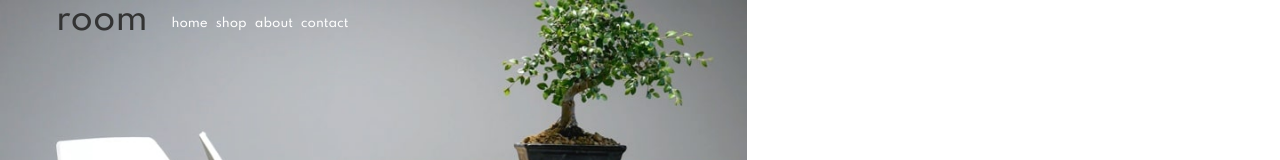
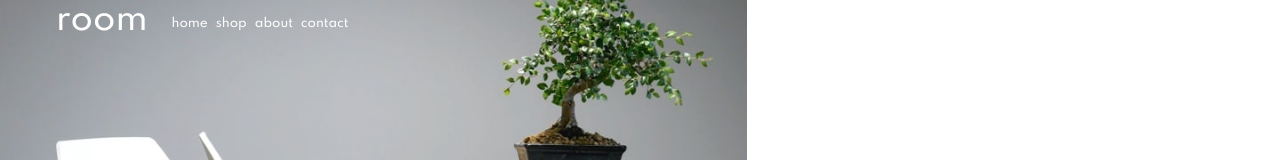
Before and after one commit to crutchbandicoot/room-website, a React (Create React App) app: page / in a window 1280 px wide. Shown: the top 160 px of the page. Built offline with nearby package versions, Linux system fonts and the light colour scheme.

Commit message:
fixed css styling from bleeding into other components, added gsap animation library, removed unecesaary code in the hero component, moved data from app component to hero component

```diff
--- a/package.json
+++ b/package.json
@@ -15,6 +15,7 @@
     "node-sass": "^6.0.1",
     "react": "^17.0.2",
     "react-dom": "^17.0.2",
+    "react-gsap": "^3.2.1",
     "react-jss": "^10.7.1",
     "react-router-dom": "^5.2.0",
     "react-scripts": "4.0.3",
--- a/src/App.tsx
+++ b/src/App.tsx
@@ -1,46 +1,14 @@
 import React from "react";
 import "./App.scss";
-import arrow from "./assets/icons/icon-arrow.svg";
-import left from "./assets/icons/icon-angle-left.svg";
-import right from "./assets/icons/icon-angle-right.svg";
-import Desktop_Slide_1 from "./assets/img/Desktop_Slide_1.jpg";
-import Desktop_Slide_2 from "./assets/img/Desktop_Slide_2.jpg";
-import Desktop_Slide_3 from "./assets/img/Desktop_Slide_3.jpg";
-import Mobile_Slide_1 from "./assets/img/Mobile_Slide_1.jpg";
-import Mobile_Slide_2 from "./assets/img/Mobile_Slide_2.jpg";
-import Mobile_Slide_3 from "./assets/img/Mobile_Slide_3.jpg";
-import { HeroInfo } from "./interfaces/hero.interface";
+
 import Hero from "./components/Hero/Hero";
 
 function App() {
-  const heroData: HeroInfo[] = [
-    {
-      heading: "Discover innovative ways to decorate",
-      text: "We provide unmatched quality, comfort, and style for property owners across the country. Our experts combine form and function in bringing your vision to life. Create a room in your own style with our collection and make your property a reflection of you and what you love.",
-      desktopImg: Desktop_Slide_1,
-      mobileImg: Mobile_Slide_1,
-    },
-    {
-      heading: "We are available all across the globe",
-      text: "With stores all over the world, it's easy for you to find furniture for your home or place of business.  Locally, we’re in most major cities throughout the country. Find the branch nearest you using our store locator. Any questions? Don't hesitate to contact us today.",
-      desktopImg: Desktop_Slide_2,
-      mobileImg: Mobile_Slide_2,
-    },
-    {
-      heading: "Manufactured with the best materials",
-      text: "Our modern furniture store provide a high level of quality. Our company has invested in advanced technology to ensure that every product is made as perfect and as consistent as possible. With three decades of experience in this industry, we understand what customers want for their home and office.",
-      desktopImg: Desktop_Slide_3,
-      mobileImg: Mobile_Slide_3,
-    },
-  ];
+
   return (
     <div>
       {/* Hero section */}
-      <Hero
-        heading={heroData[0].heading}
-        text={heroData[0].text}
-        backgroundImage={heroData[0].desktopImg}
-      />
+      <Hero/>
 
       {/* About section */}
       {/* <div style={{paddingTop: "10rem"}} className="row g-0">
--- a/src/components/Hero/Hero.tsx
+++ b/src/components/Hero/Hero.tsx
@@ -1,12 +1,42 @@
 import React from "react";
-import Navbar from "../Navbar/Navbar";
+
 import "./Hero.scss";
 import { createUseStyles } from "react-jss";
+import { HeroInfo } from "../../interfaces/hero.interface";
+
 import arrow from "../../assets/icons/icon-arrow.svg";
 import left from "../../assets/icons/icon-angle-left.svg";
 import right from "../../assets/icons/icon-angle-right.svg";
+import Desktop_Slide_1 from "../../assets/img/Desktop_Slide_1.jpg";
+import Desktop_Slide_2 from "../../assets/img/Desktop_Slide_2.jpg";
+import Desktop_Slide_3 from "../../assets/img/Desktop_Slide_3.jpg";
+import Mobile_Slide_1 from "../../assets/img/Mobile_Slide_1.jpg";
+import Mobile_Slide_2 from "../../assets/img/Mobile_Slide_2.jpg";
+import Mobile_Slide_3 from "../../assets/img/Mobile_Slide_3.jpg";
 
+import Navbar from "../Navbar/Navbar";
 import Button from "../Button/Button";
+
+const heroData: HeroInfo[] = [
+  {
+    heading: "Discover innovative ways to decorate",
+    text: "We provide unmatched quality, comfort, and style for property owners across the country. Our experts combine form and function in bringing your vision to life. Create a room in your own style with our collection and make your property a reflection of you and what you love.",
+    desktopImg: Desktop_Slide_1,
+    mobileImg: Mobile_Slide_1,
+  },
+  {
+    heading: "We are available all across the globe",
+    text: "With stores all over the world, it's easy for you to find furniture for your home or place of business.  Locally, we’re in most major cities throughout the country. Find the branch nearest you using our store locator. Any questions? Don't hesitate to contact us today.",
+    desktopImg: Desktop_Slide_2,
+    mobileImg: Mobile_Slide_2,
+  },
+  {
+    heading: "Manufactured with the best materials",
+    text: "Our modern furniture store provide a high level of quality. Our company has invested in advanced technology to ensure that every product is made as perfect and as consistent as possible. With three decades of experience in this industry, we understand what customers want for their home and office.",
+    desktopImg: Desktop_Slide_3,
+    mobileImg: Mobile_Slide_3,
+  },
+];
 
 interface Hero {
   heroImg: string;
@@ -17,7 +47,7 @@ interface Hero {
 const styles = createUseStyles((theme: any) => ({
   heroImg: {
     height: "70vh",
-    backgroundImage: (props: any) => `url(${props.backgroundImage})`,
+    backgroundImage: `url(${heroData[0].desktopImg})`,
     backgroundSize: "100%",
     backgroundRepeat: "no-repeat",
   },
@@ -32,9 +62,9 @@ const changeSlide = () =>{
   console.log('change slide clicked');
 }
 
-const Hero = (props: any) => {
+const Hero = () => {
 
-  const classes = styles(props);
+  const classes = styles();
 
   return (
     <div>
@@ -48,8 +78,8 @@ const Hero = (props: any) => {
         </div>
         <div style={{ position: "relative" }} className="col-sm-5">
           <div className="abs-center">
-            <h2>{props.heading}</h2>
-            <p>{props.text}</p>
+            <h2>{heroData[0].heading}</h2>
+            <p>{heroData[0].text}</p>
             <a href="#">
               Shop now
               <span>
--- a/src/components/Navbar/Navbar.scss
+++ b/src/components/Navbar/Navbar.scss
@@ -9,7 +9,7 @@ li > a {
   }
 }
 
-h2,
+nav> h2,
 li > a {
   color: #fff;
 }
```
Also changed, not shown: 1 other file (tests, documents, lock files or other folders).
